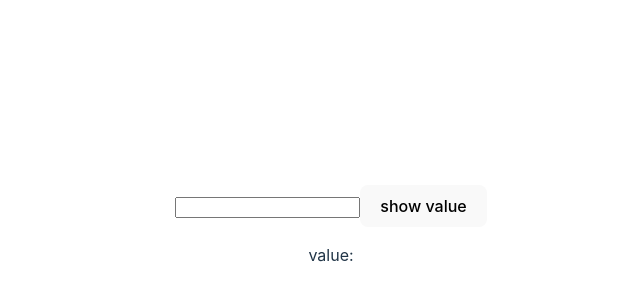
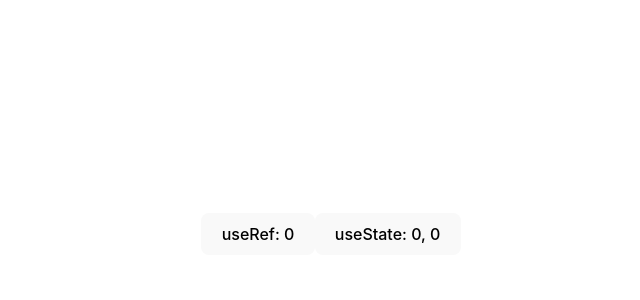
Before and after one commit to minhos3389/react-hook, a React (Vite) app: page / in a window 1280 px wide. Shown: the part 166-466 px from the top of the page, without its empty margins (309-949 px from the left). Built offline with nearby package versions, Linux system fonts and the light colour scheme.

Commit message:
use useRef as state management

```diff
--- a/src/App.tsx
+++ b/src/App.tsx
@@ -1,24 +1,25 @@
 import { useRef, useState } from "react";
 import "./App.css";
-import Button from "./components/Button";
 
 function App() {
-  const ref = useRef<HTMLInputElement>(null);
-  const [value, setValue] = useState("");
+  const ref = useRef<number>(0);
+  console.log("rendering", ref);
+  const [count, setCount] = useState(0);
 
-  // dont render every moments when put text to input element
-  const handleClick = () => {
-    if (ref.current) {
-      setValue(ref.current.value);
-      ref.current.focus();
-    }
+  const handleRefClick = () => {
+    ref.current = ref.current + 1;
+    console.log("ref.current: ", ref.current);
+  };
+  const handleStateClick = () => {
+    setCount(count + 1);
   };
 
   return (
     <div>
-      <input id="one" ref={ref} />
-      <button onClick={handleClick}>show value</button>
-      <p>value: {value}</p>
+      <button onClick={handleRefClick}>useRef: {ref.current}</button>
+      <button onClick={handleStateClick}>
+        useState: {`${count}, ${ref.current}`}
+      </button>
     </div>
   );
 }
```
